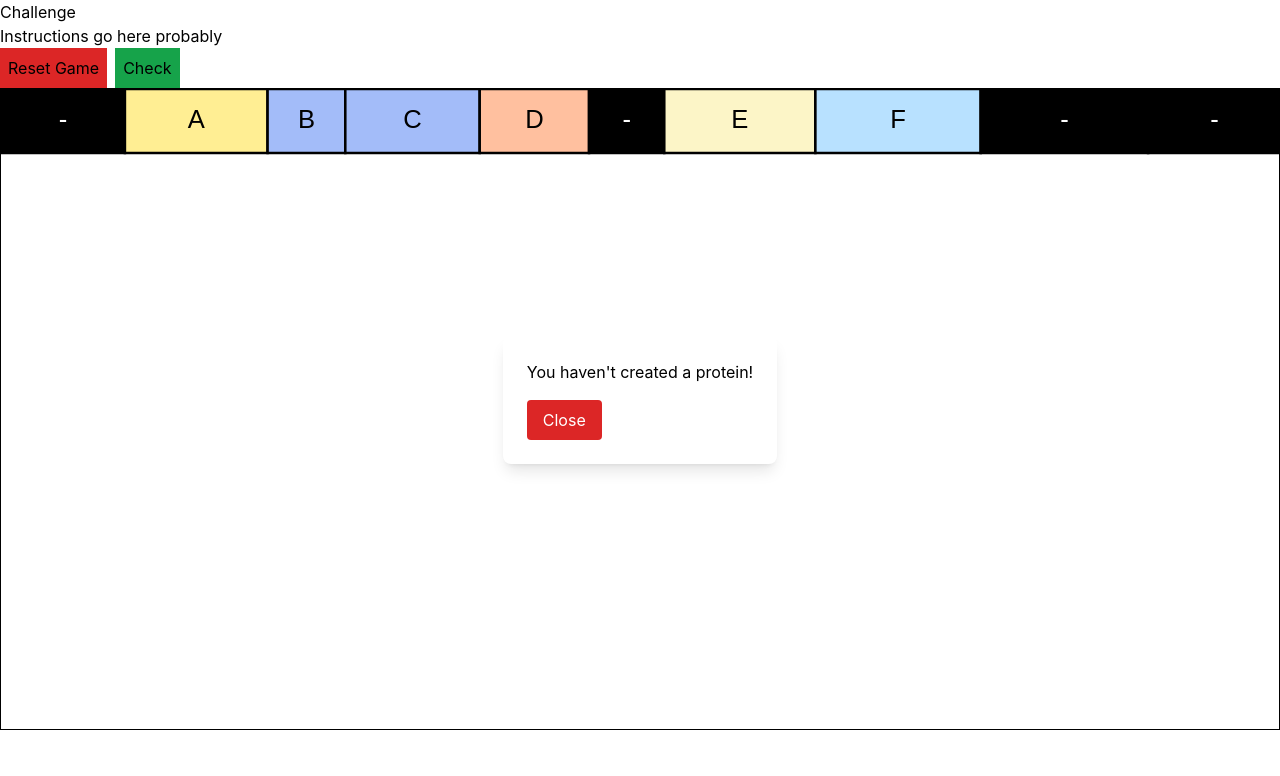
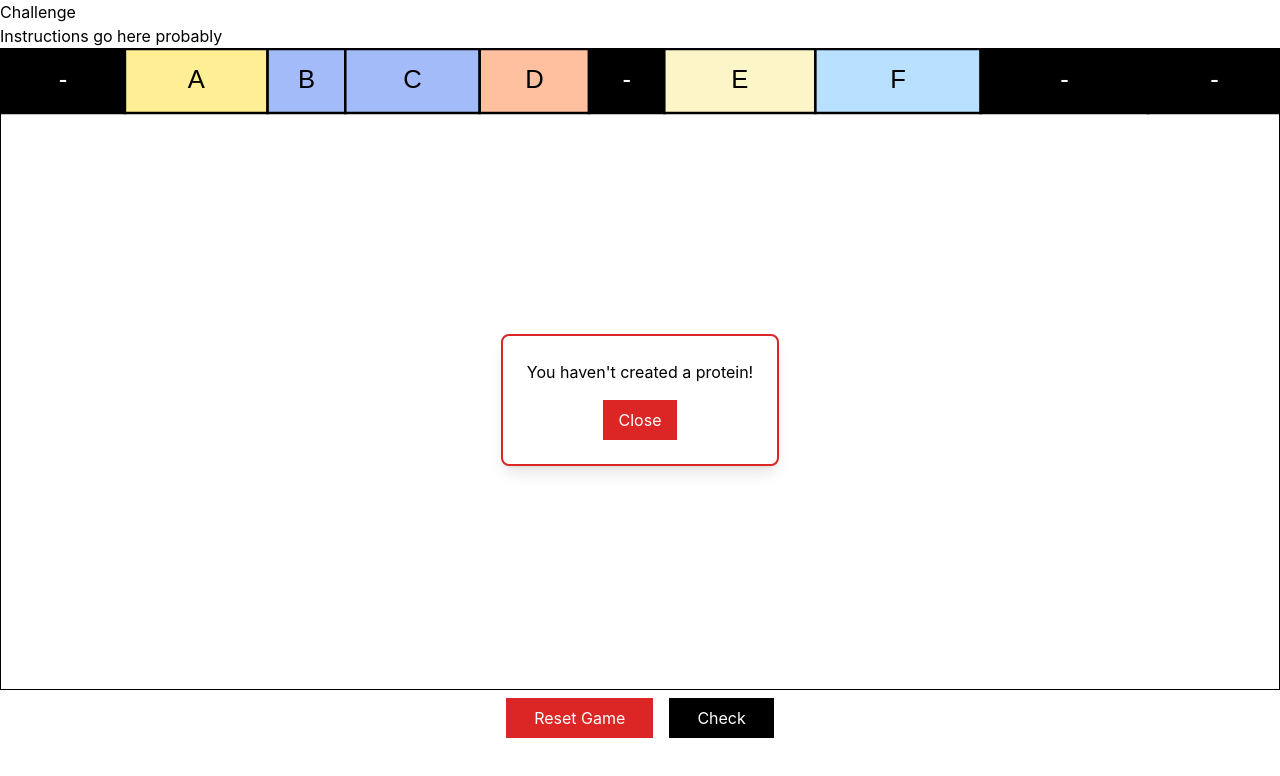
Before and after one commit to anika213/mos-mit-ctc, a React (Create React App) app in the folder frontend/: page /challenge/rna in a window 1280 px wide. Both pictures are taken after a click on the button "Check". Shown: the top 776 px of the page. Built offline with nearby package versions, Linux system fonts and the light colour scheme.

Commit message:
styling the page / buttons

```diff
--- a/frontend/src/pages/challenges/RNAChallengeGame.js
+++ b/frontend/src/pages/challenges/RNAChallengeGame.js
@@ -352,10 +352,10 @@ function RNAChallengeGame({ className = "" }) {
     <div className={className}>
       {alertShowing && (
         <div className="fixed inset-0 flex items-center justify-center z-50">
-          <div className="bg-white p-6 rounded-lg shadow-lg">
+          <div className="bg-white p-6 rounded-lg shadow-lg flex flex-col justify-center items-center border-2 border-red-600">
             <p className="mb-4 whitespace-pre-line">{alertText}</p>
             <button
-              className="bg-red-600 text-white px-4 py-2 rounded"
+              className="bg-red-600 text-white px-4 py-2"
               onClick={() => setAlertShowing(false)}
             >
               Close
@@ -363,9 +363,14 @@ function RNAChallengeGame({ className = "" }) {
           </div>
         </div>
       )}
-      <div>
+
+      <div ref={resizeRef} className="w-full h-full">
+        <div ref={divRef}></div>
+      </div>
+
+      <div className="flex flex-row justify-center items-center">
         <button
-          className="bg-red-600 p-2 mr-2"
+          className="bg-red-600 px-7 py-2 m-2 text-white "
           onClick={() => {
             if (gameRef.current) {
               gameRef.current.resetClicked();
@@ -375,7 +380,7 @@ function RNAChallengeGame({ className = "" }) {
           Reset Game
         </button>
         <button
-          className="bg-green-600 p-2"
+          className="bg-black px-7 py-2 m-2 text-white"
           onClick={() => {
             if (gameRef.current) {
               gameRef.current.checkClicked();
@@ -385,9 +390,6 @@ function RNAChallengeGame({ className = "" }) {
           Check
         </button>
       </div>
-      <div ref={resizeRef} className="w-full h-full">
-        <div ref={divRef}></div>
-      </div>
     </div>
   );
 }
```
